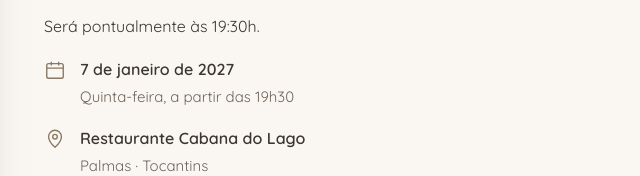
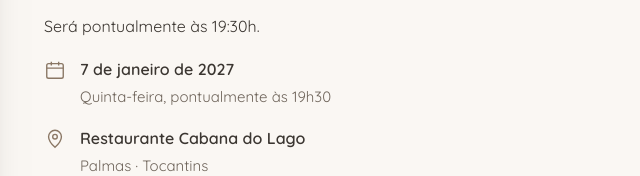
Before and after one commit to LGRSV/ana-e-matheus-2027, a plain HTML site: page index.html in a window 1280 px wide. Shown: the part 2024-2200 px from the top of the page, 620-1260 px from the left. Drawn offline with nearby package versions, Linux system fonts and the light colour scheme; no server answers.

Commit message:
Recepção: "pontualmente às 19h30" no quadro da data (pedido do Matheus)
Co-Authored-By: Claude Opus 5.5 <noreply@anthropic.com>
Claude-Session: https://claude.ai/code/session_01786Bh4xpB8iKPeZztnvgCn

```diff
--- a/index.html
+++ b/index.html
@@ -366,7 +366,7 @@
           </div>
           <div class="info">
             <div><svg viewBox="0 0 24 24" fill="none" stroke="currentColor" stroke-width="1.5" aria-hidden="true"><rect x="3" y="5" width="18" height="16" rx="2"/><path d="M3 10h18M8 3v4M16 3v4"/></svg>
-              <p style="margin:0"><strong data-data="longa">7 de janeiro de 2027</strong><span data-data="semana">Quinta-feira, a partir das 19h30</span></p></div>
+              <p style="margin:0"><strong data-data="longa">7 de janeiro de 2027</strong><span data-data="semana">Quinta-feira, pontualmente às 19h30</span></p></div>
             <div><svg viewBox="0 0 24 24" fill="none" stroke="currentColor" stroke-width="1.5" aria-hidden="true"><path d="M12 21s-7-6.2-7-11.5A7 7 0 0 1 19 9.5C19 14.8 12 21 12 21z"/><circle cx="12" cy="9.5" r="2.5"/></svg>
               <p style="margin:0"><strong>Restaurante Cabana do Lago</strong><span>Palmas · Tocantins</span></p></div>
           </div>
@@ -549,7 +549,7 @@
       var hora = f({ hour: "2-digit", minute: "2-digit", hourCycle: "h23" }).replace(":", "h");
       var dd = f({ day: "2-digit" }), mm = f({ month: "2-digit" }), aa = f({ year: "numeric" });
       var longa = f({ day: "numeric", month: "long", year: "numeric" }), mes = f({ month: "long" });
-      return { longa: longa, completa: sem + ", " + longa + ", às " + hora, semana: sem + ", a partir das " + hora,
+      return { longa: longa, completa: sem + ", " + longa + ", às " + hora, semana: sem + ", pontualmente às " + hora,
                pontos: dd + " · " + mm + " · " + aa, curta: dd + "." + mm + "." + aa,
                original: dd + " de " + mes.charAt(0).toUpperCase() + mes.slice(1) + " de " + aa, horaOriginal: hora.replace("h", ":") + "h" };
     })();
```
